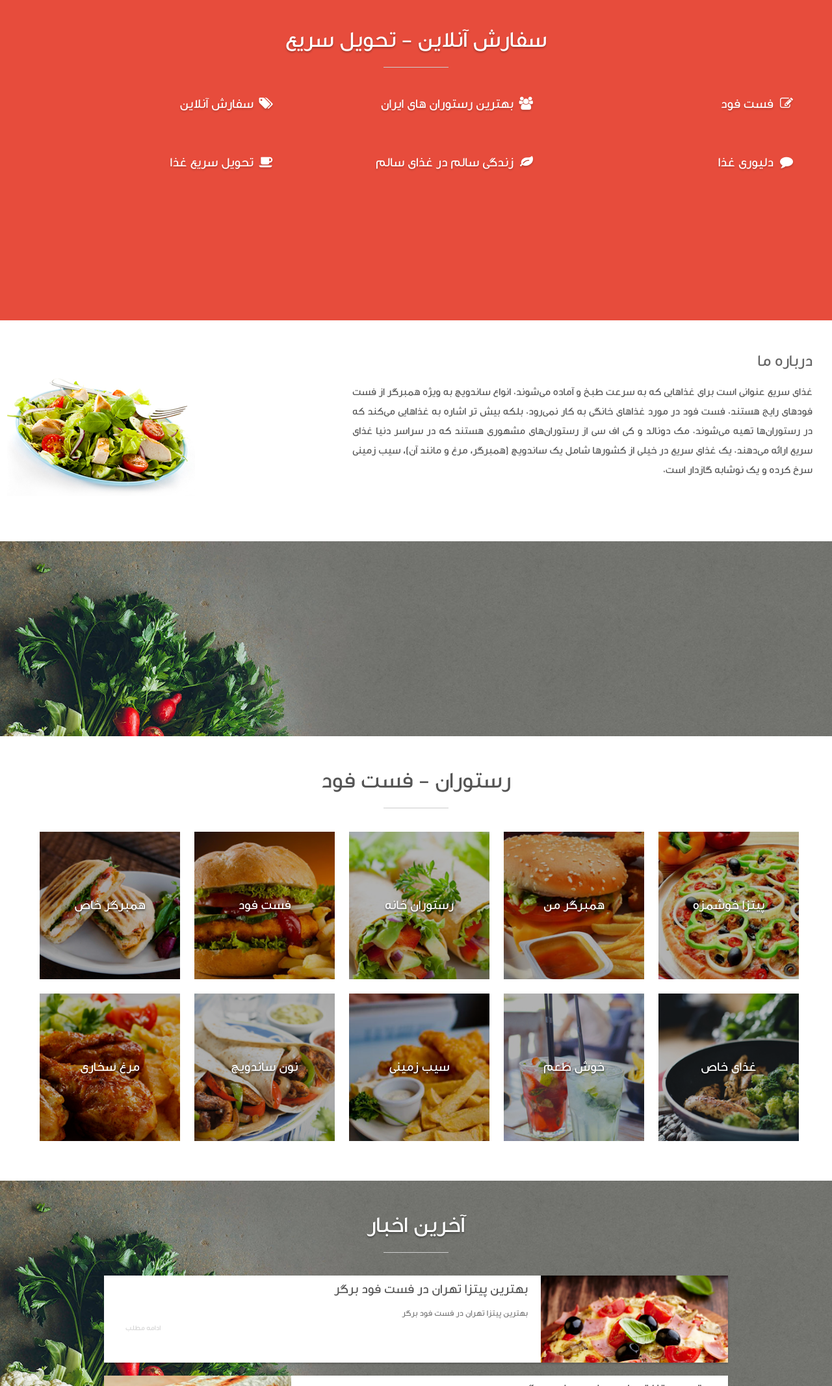
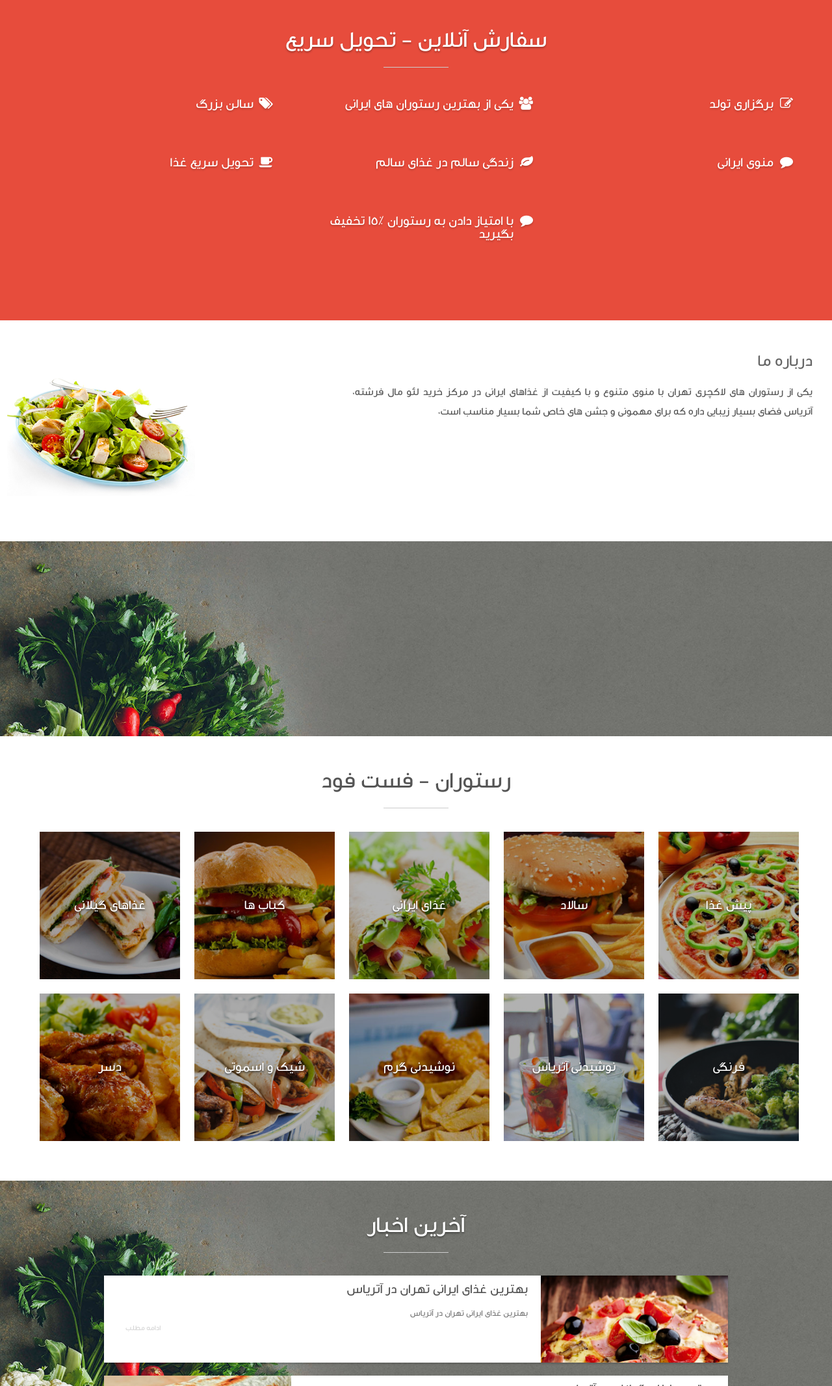
Before and after one commit to restaurant-ir/web, a plain HTML site: page index.html in a window 1280 px wide. Shown: the part 667-2800 px from the top of the page at 65% size. Drawn offline with Linux system fonts and the light colour scheme.

Commit message:
index.html

```diff
--- a/index.html
+++ b/index.html
@@ -2,7 +2,7 @@
 <html lang="fa">
    <head>
       <meta charset="utf-8">
-      <title>site</title>
+      <title>atrias</title>
       <link rel="stylesheet" type="text/css" href="css/owl.carousel.css">
       <link rel="stylesheet" type="text/css" href="css/font-awesome.min.css">
       <link rel="stylesheet" type="text/css" href="css/responsive.css">
@@ -26,7 +26,7 @@
    <body>
       <div style="display: none;">
          <div class="signup" id="open">
-            <h3><i class="fa fa-edit"></i> قوانین وب سایت</h3>
+            <h3><i class="fa fa-edit"></i> شقوانین وب سایت</h3>
             <div class="law" id="scroll">
                <p></p>
 
@@ -51,7 +51,7 @@
                <div class="twice">
                   <ul>
                      <li><a href="#open" class="reg inline">ثبت نام</a></li>
-                     <li><a href="#" class="con">ارتباط با ما</a></li>
+                     <li><a href="#open" class="con">ارتباط با ما</a></li>
                   </ul>
                </div>
             </div>
@@ -91,7 +91,7 @@
                         <li><a href="#" onclick="$('#did').animatescroll();">چشم انداز</a></li>
                         <li><a href="#" onclick="$('#rest').animatescroll();">رستوران ها</a></li>
                         <li><a href="#" onclick="$('#news').animatescroll();">اخبار</a></li>
-                        <li><a href="#" onclick="$('#yar').animatescroll();">همکاران ما</a></li>
+                        <li><a href="#" onclick="$('#yar').animatescroll();"></a></li>
                         <li><a href="#" onclick="$('#tbm').animatescroll();"  >تماس با ما</a></li>
                      </ul>
                   </nav>
@@ -115,19 +115,19 @@
                <div class="serv">
                   <ul>
                      <li>
-                        <h3><i class="fa fa-edit"></i>فست فود</h3>
+                        <h3><i class="fa fa-edit"></i>برگزاری تولد </h3>
                         <p></p>
                      </li>
                      <li>
-                        <h3><i class="fa fa-users"></i>بهترین رستوران های ایران</h3>
+                        <h3><i class="fa fa-users"></i>یکی از بهترین رستوران های ایرانی </h3>
                         <p></p>
                      </li>
                      <li>
-                        <h3><i class="fa fa-tags"></i>سفارش آنلاین</h3>
+                        <h3><i class="fa fa-tags"></i>سالن بزرگ  </h3>
                         <p></p>
                      </li>
                      <li>
-                        <h3><i class="fa fa-comment"></i>دلیوری غذا</h3>
+                        <h3><i class="fa fa-comment"></i>منوی ایرانی</h3>
                         <p></p>
                      </li>
                      <li>
@@ -136,6 +136,14 @@
                      </li>
                      <li>
                         <h3><i class="fa fa-coffee"></i>تحویل سریع غذا</h3>
+                     </li>
+                     <li>
+                        <h3><i class=></i></h3>
+                        <p></p>
+                     </li>
+                     <li>
+                        <h3><i class="fa fa-comment"></i>با امتیاز دادن به رستوران %15 تخفیف بگیرید</h3>
+                        <p></p>
                         <p></p>
                      </li>
                   </ul>
@@ -149,7 +157,7 @@
             <div class="count">
                <div class="about">
                   <h3>درباره ما</h3>
-                  <p>غذای سریع عنوانی است برای غذاهایی که به سرعت طبخ و آماده می‌شوند. انواع ساندویچ به ویژه همبرگر از فست فودهای رایج هستند. فست فود در مورد غذاهای خانگی به کار نمی‌رود. بلکه بیش تر اشاره به غذاهایی می‌کند که در رستوران‌ها تهیه می‌شوند. مک دونالد و کی اف سی از رستوران‌های مشهوری هستند که در سراسر دنیا غذای سریع ارائه می‌دهند. یک غذای سریع در خیلی از کشورها شامل یک ساندویچ (همبرگر، مرغ و مانند آن)، سیب زمینی سرخ کرده و یک نوشابه گازدار است.</p>
+                  <p>یکی از رستوران های لاکچری تهران با منوی متنوع و با کیفیت از غذاهای ایرانی در مرکز خرید لئو مال فرشته. آتریاس فضای بسیار زیبایی داره که برای مهمونی و جشن های خاص شما بسیار مناسب است.</p>
                </div>
                <div class="pic wow tada">
                   <img src="images/Statue.png" alt="pic">
@@ -177,43 +185,43 @@
             <div class="picfood">
                <figure>
                   <img src="images/thumb/1.jpg">
-                  <figcaption><h2>پیتزا خوشمزه</h2></figcaption>
+                  <figcaption><h2>پیش غذا </h2></figcaption>
                </figure>
                <figure>
                   <img src="images/thumb/2.jpg">
-                  <figcaption><h2>همبرگر من</h2></figcaption>
+                  <figcaption><h2>سالاد</h2></figcaption>
                </figure>
                <figure>
                   <img src="images/thumb/3.jpg">
-                  <figcaption><h2>رستوران خانه</h2></figcaption>
+                  <figcaption><h2>غذای ایرانی</h2></figcaption>
                </figure>
                <figure>
                   <img src="images/thumb/4.jpg">
-                  <figcaption><h2>فست فود</h2></figcaption>
+                  <figcaption><h2>کباب ها</h2></figcaption>
                </figure>
                <figure>
                   <img src="images/thumb/5.jpg">
-                  <figcaption><h2>همبرگر خاص</h2></figcaption>
+                  <figcaption><h2>غذاهای گیلانی</h2></figcaption>
                </figure>
                <figure>
                   <img src="images/thumb/6.jpg">
-                  <figcaption><h2>غذای خاص</h2></figcaption>
+                  <figcaption><h2>فرنگی</h2></figcaption>
                </figure>
                <figure>
                   <img src="images/thumb/7.jpg">
-                  <figcaption><h2>خوش طعم</h2></figcaption>
+                  <figcaption><h2>نوشیدنی آتریاس</h2></figcaption>
                </figure>
                <figure>
                   <img src="images/thumb/8.jpg">
-                  <figcaption><h2>سیب زمینی</h2></figcaption>
+                  <figcaption><h2>نوشیدنی گرم </h2></figcaption>
                </figure>
                <figure>
                   <img src="images/thumb/9.jpg">
-                  <figcaption><h2>نون ساندویچ</h2></figcaption>
+                  <figcaption><h2>شیک و اسموتی</h2></figcaption>
                </figure>
                <figure>
                   <img src="images/thumb/10.jpg">
-                  <figcaption><h2>مرغ سخاری</h2></figcaption>
+                  <figcaption><h2>دسر</h2></figcaption>
                </figure>
             </div>
          </div>
@@ -235,9 +243,9 @@
                            <img src="images/post/post_image_1.jpg">
                         </div>
                         <header>
-                           <h2>بهترین پیتزا تهران در فست فود برگر</h2>
+                           <h2>بهترین غذای ایرانی تهران در آتریاس</h2>
                         </header>
-                        <p>بهترین پیتزا تهران در فست فود برگر</p>
+                        <p>بهترین غذای ایرانی تهران در آتریاس</p>
                         <footer>
                            <a href="#" class="more">ادامه مطلب</a>
                         </footer>
@@ -249,10 +257,9 @@
                            <img src="images/post/post_image_2.jpg">
                         </div>
                         <header>
-                           <h2>بهترین پیتزا تهران در فست فود برگر</h2>
+                           <h2>بهترین غذای گیلانی در آتریاس</h2>
                         </header>
-                        <p>بهترین پیتزا تهران در فست فود برگر
-                        </p>
+                        <p>بهترین غذای گیلانی در آتریاس</p>
                         <footer>
                            <a href="#" class="more">ادامه مطلب</a>
                         </footer>
@@ -264,9 +271,9 @@
                            <img src="images/post/post_image_3.jpg">
                         </div>
                         <header>
-                           <h2>بهترین پیتزا تهران در فست فود برگر</h2>
+                           <h2>بهترین کباب های تهران در آتریاس</h2>
                         </header>
-                        <p>بهترین پیتزا تهران در فست فود برگر
+                        <p>بهترین کباب های تهران در آتریاس
                         </p>
                         <footer>
                            <a href="#" class="more">ادامه مطلب</a>
@@ -279,9 +286,9 @@
                            <img src="images/post/post_image_4.jpg">
                         </div>
                         <header>
-                           <h2>بهترین پیتزا تهران در فست فود برگر</h2>
+                           <h2>بهترین شیک و اسموتی تهران در آتریاس</h2>
                         </header>
-                        <p>بهترین پیتزا تهران در فست فود برگر
+                        <p>بهترین شیک و اسموتی تهران در آتریاس
                         </p>
                         <footer>
                            <a href="#" class="more">ادامه مطلب</a>
@@ -299,7 +306,7 @@
       <div class="landing-customer wow fadeIn">
          <div class="wrapper">
             <div class="title">
-               <h3>همکاران - مشتریان</h3>
+               <h3>آدرس ما </h3>
             </div>
             <hr>
          <div class="clearfix"></div>
@@ -337,7 +344,7 @@
          <div class="landing-contact wow fadeIn">
             <div class="wrapper">
                <div class="map">
-                  <iframe src="https://www.google.com/maps/embed?pb=!1m18!1m12!1m3!1d405689.78269440343!2d-122.04109805!3d37.40280355!2m3!1f0!2f0!3f0!3m2!1i1024!2i768!4f13.1!3m3!1m2!1s0x808fb68ad0cfc739%3A0x7eb356b66bd4b50e!2sSilicon+Valley%2C+CA%2C+USA!5e0!3m2!1sen!2sir!4v1435397269129" width="100%" height="335" frameborder="0" style="border:0" allowfullscreen></iframe>
+                  <iframe src="https://www.google.com/maps/embed?pb=!1m18!1m12!1m3!1d2557.8509570273372!2d51.41943072535718!3d35.79275242384167!2m3!1f0!2f0!3f0!3m2!1i1024!2i768!4f13.1!3m3!1m2!1s0x3f8e07f6f7210069%3A0x14308b14bb84e4f7!2z2LHYs9iq2YjYsdin2YYg2KLYqtix24zYp9iz!5e1!3m2!1sfa!2sde!4v1730292891011!5m2!1sfa!2sde" width="100%" height="335" style="border:0;" allowfullscreen="" loading="lazy" referrerpolicy="no-referrer-when-downgrade"></iframe>
                </div>
                <div class="contact-form">
                   <form>
```
